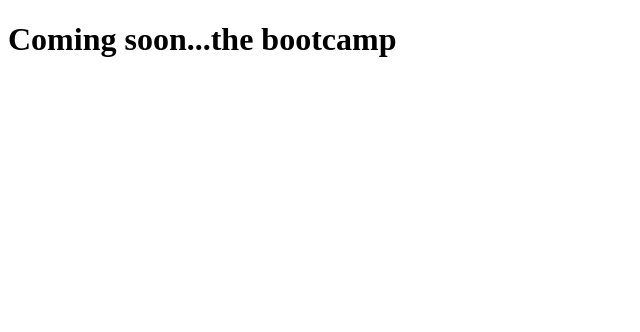
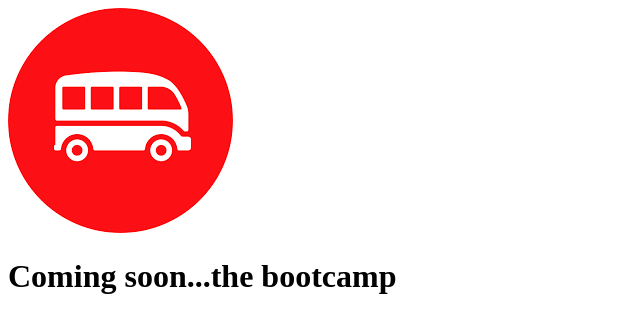
Before and after one commit to jmadridvaquero/git-101, a plain HTML site: page index.html in a window 1280 px wide. Shown: the whole page, without its empty margins (0-640 px from the left). Drawn offline with Linux system fonts and the light colour scheme.

Commit message:
Added Lewagon logo

```diff
--- a/index.html
+++ b/index.html
@@ -4,6 +4,7 @@
 		<title></title>
 	</head>
 	<body>
+		<img src="lewagon_red_logo.png" alt="">
 		<h1>Coming soon...the bootcamp</h1>
 	</body>
 </html>
```
Also changed, not shown: lewagon_red_logo.png (added).
